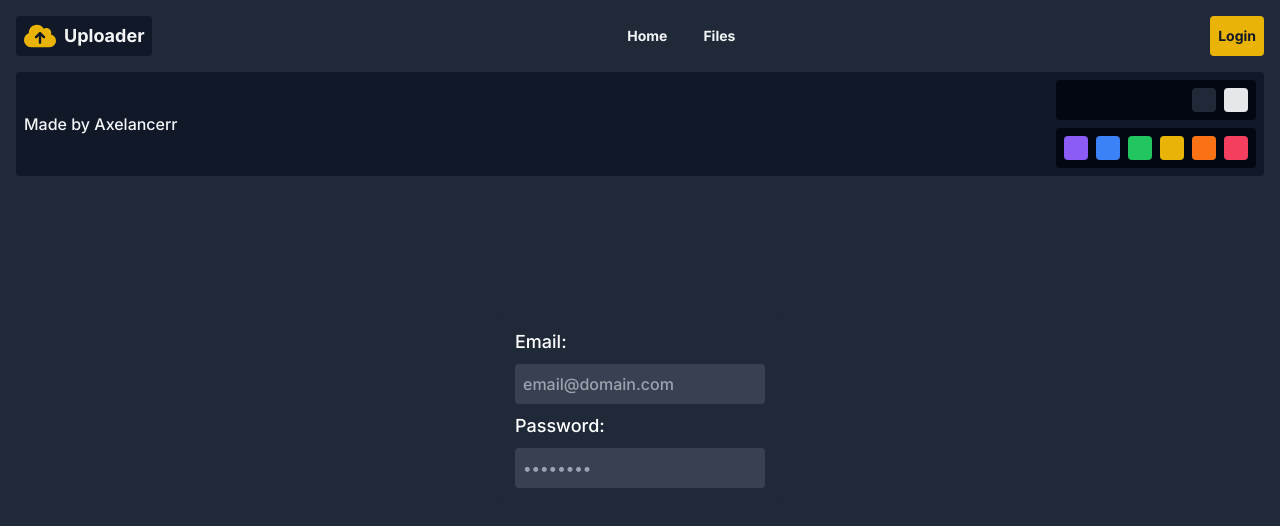
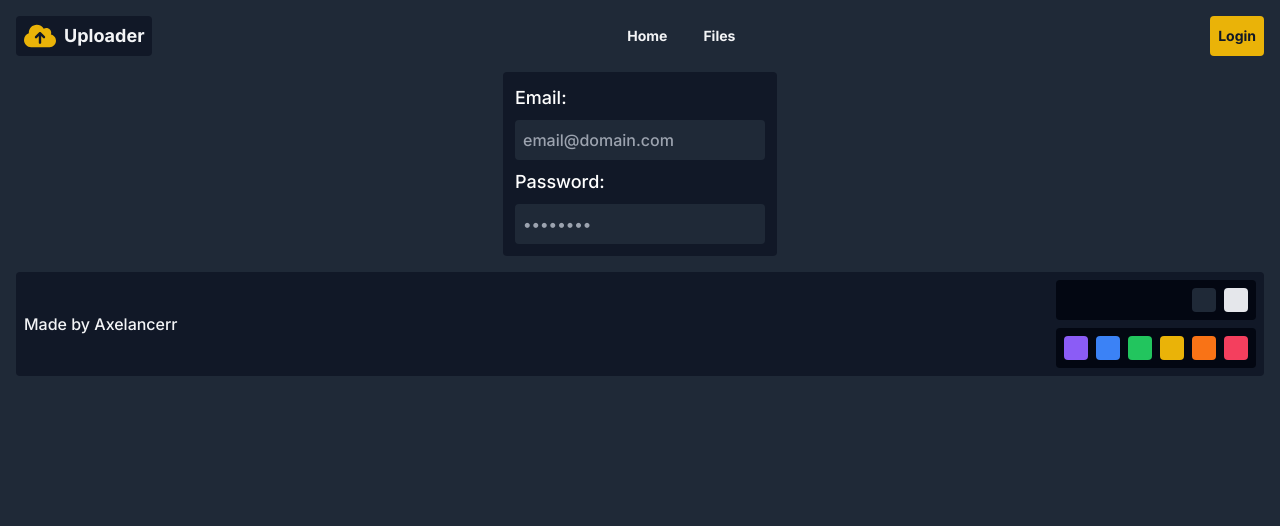
Before and after one commit to aaronhnsy/uploader, a Next.js app in the folder frontend/: page /login in a window 1280 px wide. Shown: the top 526 px of the page. Built offline with nearby package versions, Linux system fonts and the light colour scheme.

Commit message:
add error handling for the files page

```diff
--- /dev/null
+++ b/frontend/src/app/files/error.tsx
@@ -0,0 +1,9 @@
+"use client";
+
+export default function Error() {
+    return (
+        <div>
+            <h1 className="font-bold text-lg text-gray-900 dark:text-gray-100">Something went wrong!</h1>
+        </div>
+    );
+}
--- a/frontend/src/app/login/page.tsx
+++ b/frontend/src/app/login/page.tsx
@@ -1,17 +1,17 @@
 export default function Login() {
     return (
-        <div className="flex items-center justify-center absolute top-0 right-0 bottom-0 left-0 pointer-events-none">
-            <div className="p-3 rounded bg-gray-900 dark:bg-gray-800 pointer-events-auto theme-transition">
+        <div className="flex items-center justify-center">
+            <div className="p-3 rounded bg-gray-900 pointer-events-auto theme-transition">
                 <form>
                     <div>
                         <label className="block mb-2 font-medium text-lg text-white" htmlFor="email">Email:</label>
-                        <input className="block mb-2 p-2 rounded font-medium text-md text-white bg-gray-800 dark:bg-gray-700 focus:outline-none focus:ring focus:ring-yellow-400 theme-transition"
+                        <input className="block mb-2 p-2 rounded font-medium text-md text-white bg-gray-800 focus:outline-none focus:ring focus:ring-accent theme-transition"
                                placeholder="email@domain.com"
                                type="email" name="email" id="email"/>
                     </div>
                     <div>
                         <label className="block mb-2 font-medium text-lg text-white" htmlFor="password">Password:</label>
-                        <input className="block p-2 rounded font-medium text-md text-white bg-gray-800 dark:bg-gray-700 focus:outline-none focus:ring focus:ring-yellow-400 theme-transition"
+                        <input className="block p-2 rounded font-medium text-md text-white bg-gray-800 focus:outline-none focus:ring focus:ring-accent theme-transition"
                                placeholder="••••••••"
                                type="password" name="password" id="password"/>
                     </div>
--- a/frontend/src/components/navbar/navbar.login.tsx
+++ b/frontend/src/components/navbar/navbar.login.tsx
@@ -10,7 +10,7 @@ export function NavbarLogin() {
                   "h-10", "px-2", "rounded",
                   "font-bold", "text-sm", "text-gray-900", "hover:text-gray-950",
                   "bg-accent", "hover:bg-accent-hover",
-                  "focus:outline-none", "focus:ring", "focus:ring-gray-100", "focus:ring-3",
+                  "focus:outline-none", "focus:ring", "focus:ring-gray-900", "dark:focus:ring-gray-100", "focus:ring-3",
                   "theme-transition",
               )}>
             <p>Login</p>
```
